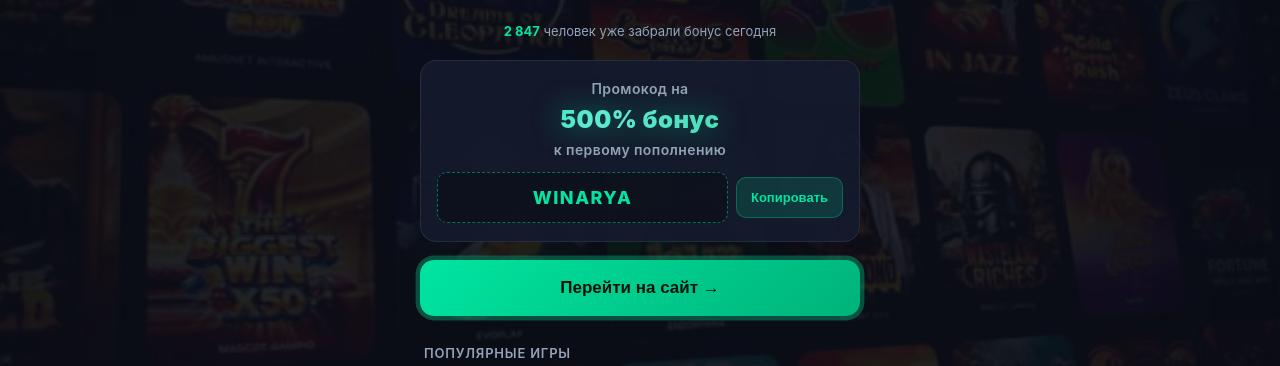
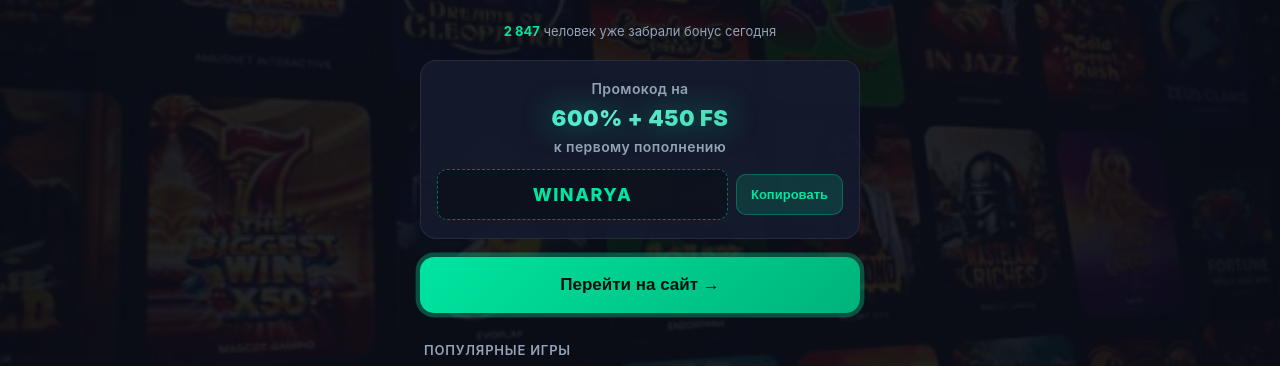
Before and after one commit to smert-s-games/mini-app, a plain HTML site: page index.html in a window 1280 px wide. Shown: the part 179-545 px from the top of the page. Drawn offline with Linux system fonts and the light colour scheme; a script that the page names is missing.

Commit message:
Update bonus to 600% + 450FS

```diff
--- a/index.html
+++ b/index.html
@@ -120,7 +120,7 @@
 
         .promo-highlight {
             display: block;
-            font-size: 24px;
+            font-size: 22px;
             font-weight: 900;
             letter-spacing: 0.5px;
             background: linear-gradient(135deg, #00e5a0 0%, #5eead4 40%, #34d399 100%);
@@ -339,7 +339,7 @@
 
         <div class="promo">
             <div class="promo-label">Промокод на</div>
-            <div class="promo-highlight">500% бонус</div>
+            <div class="promo-highlight">600% + 450 FS</div>
             <div class="promo-sub">к первому пополнению</div>
             <div class="promo-code-row">
                 <div class="promo-code">WINARYA</div>
```
